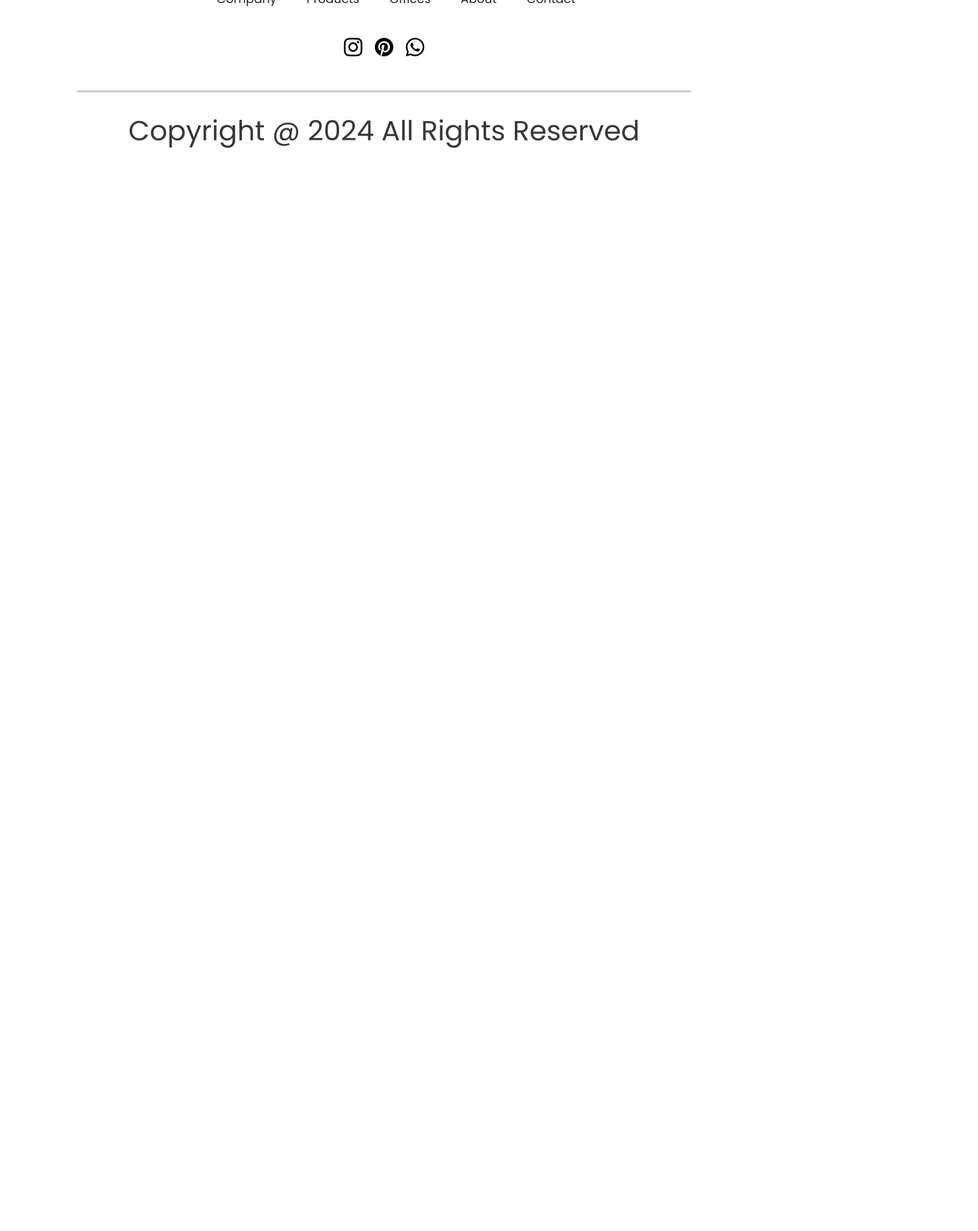
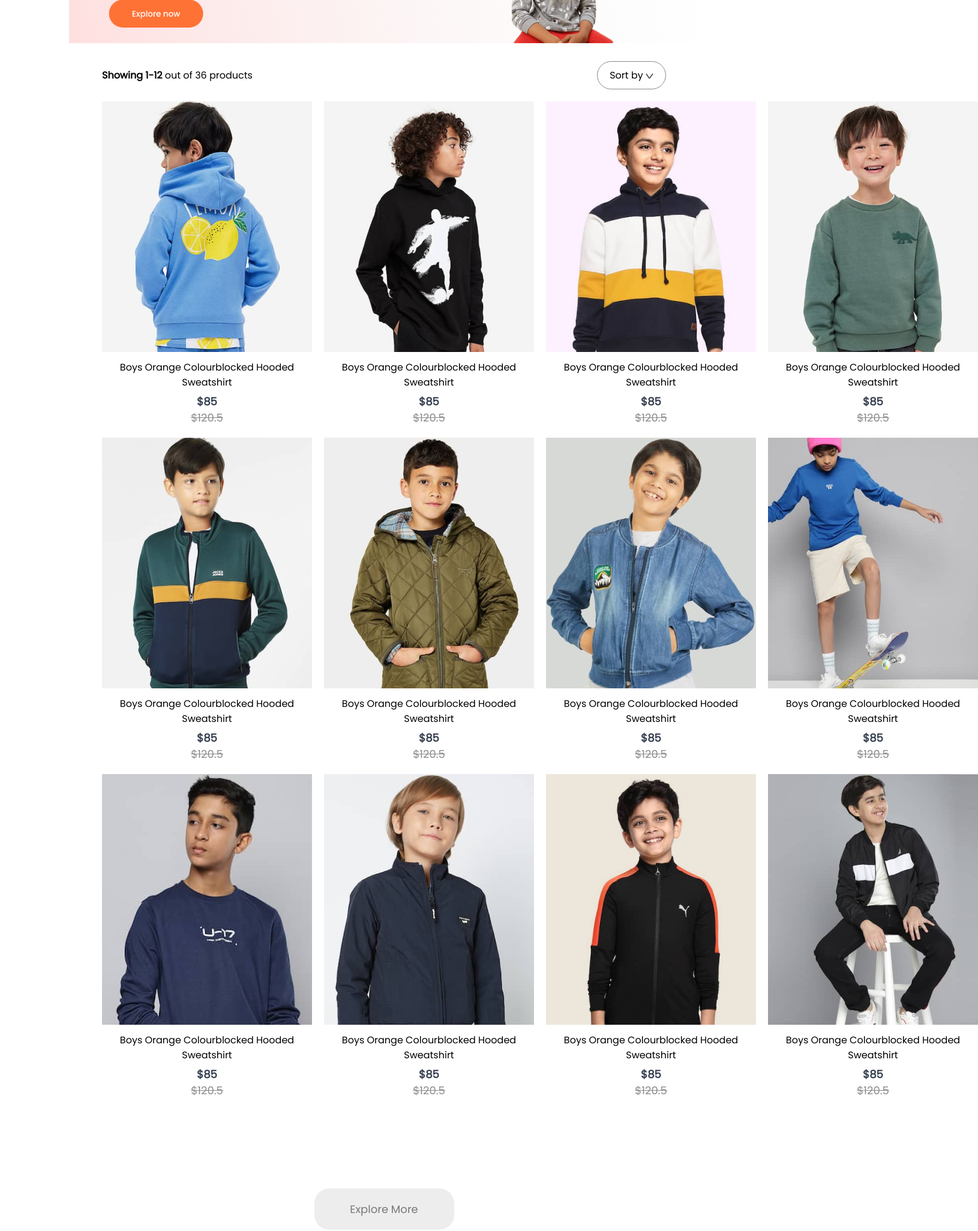
Before and after one commit to pmswami/StyleStore, a React (Create React App) app in the folder frontend/: page /kids in a window 1280 px wide. Shown: the part 280-2333 px from the top of the page at 60% size, 1630 px wide, since content can reach past the window. Before the commit the page ends 800 px from the top, so only its background shows below. Built offline with nearby package versions, Linux system fonts and the light colour scheme.

Commit message:
Added products category with styles

```diff
--- a/frontend/src/App.js
+++ b/frontend/src/App.js
@@ -7,6 +7,9 @@
 import { Cart } from "./Pages/Cart";
 import { LoginSignup } from "./Pages/LoginSignup";
 import { Footer } from "./Components/Footer/Footer";
+import men_banner from "./Components/Assets/banner_mens.png";
+import women_banner from "./Components/Assets/banner_women.png";
+import kids_banner from "./Components/Assets/banner_kids.png";
 
 function App() {
   return (
@@ -15,9 +18,18 @@
         <Navbar />
         <Routes>
           <Route path="/" element={<Shop />} />
-          <Route path="/mens" element={<ShopCategory category="mens" />} />
-          <Route path="/womens" element={<ShopCategory category="womens" />} />
-          <Route path="/kids" element={<ShopCategory category="kids" />} />
+          <Route
+            path="/mens"
+            element={<ShopCategory banner={men_banner} category="men" />}
+          />
+          <Route
+            path="/womens"
+            element={<ShopCategory banner={women_banner} category="women" />}
+          />
+          <Route
+            path="/kids"
+            element={<ShopCategory banner={kids_banner} category="kid" />}
+          />
           <Route path="/product" element={<Product />}>
             <Route path=":productId" element={<Product />} />
           </Route>
--- /dev/null
+++ b/frontend/src/Context/ShopContext.js
@@ -0,0 +1,15 @@
+import React, { createContext } from "react";
+import all_products from "../Components/Assets/all_product";
+
+export const ShopContext = createContext(null);
+const ShopContextProvider = (props) => {
+  const contextValue = { all_products };
+
+  return (
+    <ShopContext.Provider value={contextValue}>
+      {props.children}
+    </ShopContext.Provider>
+  );
+};
+
+export default ShopContextProvider;
--- /dev/null
+++ b/frontend/src/Pages/CSS/ShopCategory.css
@@ -0,0 +1,42 @@
+.shopcategory-banner {
+  display: block;
+  margin: 30px auto;
+  width: 82%;
+}
+
+.shopcategory-indexSort {
+  display: flex;
+  margin: 0px 170px;
+  justify-content: space-between;
+  align-items: center;
+}
+
+.shopcategory-sort {
+  padding: 10px 20px;
+  border-radius: 40px;
+  border: 1px solid #888;
+}
+
+.shopcategory-indexSort p span {
+  font-weight: 600;
+}
+.shopcategory-products {
+  margin: 20px 170px;
+  display: grid;
+  grid-template-columns: 1fr 1fr 1fr 1fr;
+  row-gap: 180 px;
+  gap: 20px;
+}
+.shopcategory-loadmore {
+  display: flex;
+  justify-content: center;
+  align-items: center;
+  margin: 150px auto;
+  width: 233px;
+  height: 69px;
+  border-radius: 25px;
+  background: #ededed;
+  color: #787878;
+  font-size: 18px;
+  font-weight: 500;
+}
--- a/frontend/src/Pages/ShopCategory.js
+++ b/frontend/src/Pages/ShopCategory.js
@@ -1,7 +1,44 @@
-import React from 'react'
+import React, { useContext } from "react";
+import "./CSS/ShopCategory.css";
+import { ShopContext } from "../Context/ShopContext";
+import dropdownIcon from "../Components/Assets/dropdown_icon.png";
+import { Item } from "../Components/Item/Item";
 
-export const ShopCategory = () => {
+export const ShopCategory = (props) => {
+  const { all_products } = useContext(ShopContext);
+  // console.log(all_products);
+  // console.log(props);
+  const all_products_list = all_products.filter(
+    (item) => item.category === props.category
+  );
+  // console.log(all_products_list);
+
   return (
-    <div>ShopCategory</div>
-  )
-}
+    <div className="shop-category">
+      <img className="shopcategory-banner" src={props.banner} alt="" />
+      <div className="shopcategory-indexSort">
+        <p>
+          <span>Showing 1-12</span> out of 36 products
+        </p>
+        <div className="shopcategory-sort">
+          Sort by <img src={dropdownIcon} alt="Dropdown Icon" />
+        </div>
+      </div>
+      <div className="shopcategory-products">
+        {all_products_list.map((item, i) => {
+          return (
+            <Item
+              key={i}
+              id={item.id}
+              name={item.name}
+              image={item.image}
+              new_price={item.new_price}
+              old_price={item.old_price}
+            />
+          );
+        })}
+      </div>
+      <div className="shopcategory-loadmore">Explore More</div>
+    </div>
+  );
+};
--- a/frontend/src/index.js
+++ b/frontend/src/index.js
@@ -1,13 +1,16 @@
-import React from 'react';
-import ReactDOM from 'react-dom/client';
-import './index.css';
-import App from './App';
-import reportWebVitals from './reportWebVitals';
+import React from "react";
+import ReactDOM from "react-dom/client";
+import "./index.css";
+import App from "./App";
+import reportWebVitals from "./reportWebVitals";
+import ShopContextProvider from "./Context/ShopContext";
 
-const root = ReactDOM.createRoot(document.getElementById('root'));
+const root = ReactDOM.createRoot(document.getElementById("root"));
 root.render(
   <React.StrictMode>
-    <App />
+    <ShopContextProvider>
+      <App />
+    </ShopContextProvider>
   </React.StrictMode>
 );
 
```
